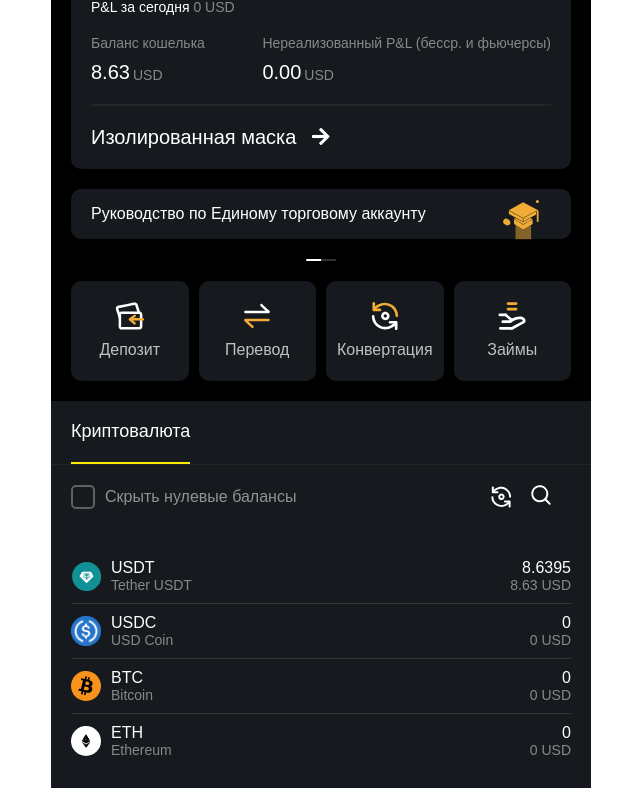
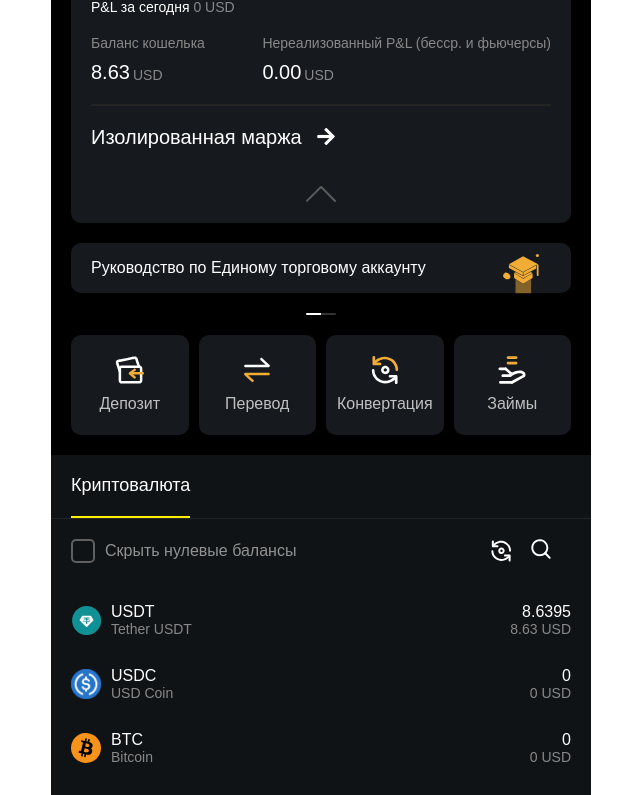
Before and after one commit to Chupserso/crypto, a React (Create React App) app: page /account in a window 1280 px wide. Shown: the part 299-1094 px from the top of the page, without its empty margins (319-959 px from the left). Built offline with nearby package versions, Linux system fonts and the light colour scheme.

Commit message:
full update 3

```diff
--- a/src/components/pages/accountPage/AccountPage.css
+++ b/src/components/pages/accountPage/AccountPage.css
@@ -120,7 +120,7 @@
     color: #ffffff;
 }
 .crypto-section {
-    background-color: #161a1f;
+    background-color: #101316;
 }
 .crypto-section .crypto-header {
     padding: 20px;
@@ -151,7 +151,11 @@
     justify-content: space-between;
     align-items: center;
     padding: 10px 0;
-    border-bottom: 1px solid #333333;
+    margin-top: -10px;
+    margin-bottom: 20px;
+}
+.crypto-section .crypto-list .crypto-item:last-child {
+    margin-bottom: 0;
 }
 .crypto-section .crypto-list .crypto-item:last-child {
     border-bottom: none;
@@ -384,3 +388,11 @@
 .usd {
     margin-bottom: 1px;
 }
+.up {
+    position: relative;
+    left: 50%;
+    transform: translate(-50%, 0);
+    margin-top: 20px;
+    top: 10px;
+    width: 30px;
+}
--- a/src/components/pages/accountPage/AccountPage.js
+++ b/src/components/pages/accountPage/AccountPage.js
@@ -19,6 +19,7 @@
 import rebootImg from "../../../icons/reboot_icon.svg";
 import searchImg from "../../../icons/search_icon.svg";
 import arrowImg from "./arrow.png";
+import upImg from "./up.svg";
 
 export const AccountPage = () => {
     // Считываем данные из localStorage или устанавливаем значения по умолчанию
@@ -161,7 +162,8 @@
                         </div>
                     </div>
                     <hr />
-                    <span className="card-text">Изолированная маска <i style={{"margin-left": "10px"}} className="fas fa-arrow-right"></i></span>
+                    <span className="card-text">Изолированная маржа  <i style={{"margin-left": "10px"}} className="fas fa-arrow-right"></i></span>
+                    <br /><img src={upImg} className="up" />
                 </div>
                 <div className="management">
                     Руководство по Единому торговому аккаунту
--- a/src/components/pages/historyPage/HistoryPage.js
+++ b/src/components/pages/historyPage/HistoryPage.js
@@ -255,6 +255,13 @@
     }
     const [wifi, setWifi] = useState(localStorage.getItem("wifi"));
 
+    if (localStorage.getItem("days")) {
+        const ok = 1;
+    } else {
+        localStorage.setItem("days", "За 7 дн.");
+    }
+    const [days, setDays] = useState(localStorage.getItem("days"));
+
     return (
         <div className="history-page">
             <div className="container">
@@ -284,12 +291,12 @@
                     <div className="trade-menu">
                         <span>{tradePair} <img className="botArrow" src={arrowImg} /></span> {/* Здесь отображается редактируемая пара */}
                         <span>Закрытые орд... <img className="botArrow" src={arrowImg} /></span>
-                        <span>За 7 дн. <img className="botArrow" src={arrowImg} /></span>
+                        <span>{days} <img className="botArrow" src={arrowImg} /></span>
                     </div>
                 </div>
 
                 <div className="management" style={{"margin": "0 10px"}}>
-                    Руководство по Единому торговому аккаунту
+                    Смотреть торговые результаты
                     <i className="fas fa-arrow-right"></i>
                 </div>
 
@@ -301,6 +308,19 @@
 
                 <OrderForm onCreate={handleCreateOrder} />
 
+                <label>Изменить надпись 'За 7 дн.'</label>
+                <br />
+                <input
+                    type="text"
+                    value={days}
+                    onChange={(e) => {
+                        setDays(e.target.value);
+                        localStorage.removeItem("days");
+                        localStorage.setItem("days", e.target.value);
+                    }}
+                    placeholder="Изменить надпись 'За 7 дн.'"
+                />
+                <br />
                 <label>Изменить связь от 0 до 4</label>
                 <br />
                 <input
```
Also changed, not shown: src/components/pages/accountPage/up.svg (added).
